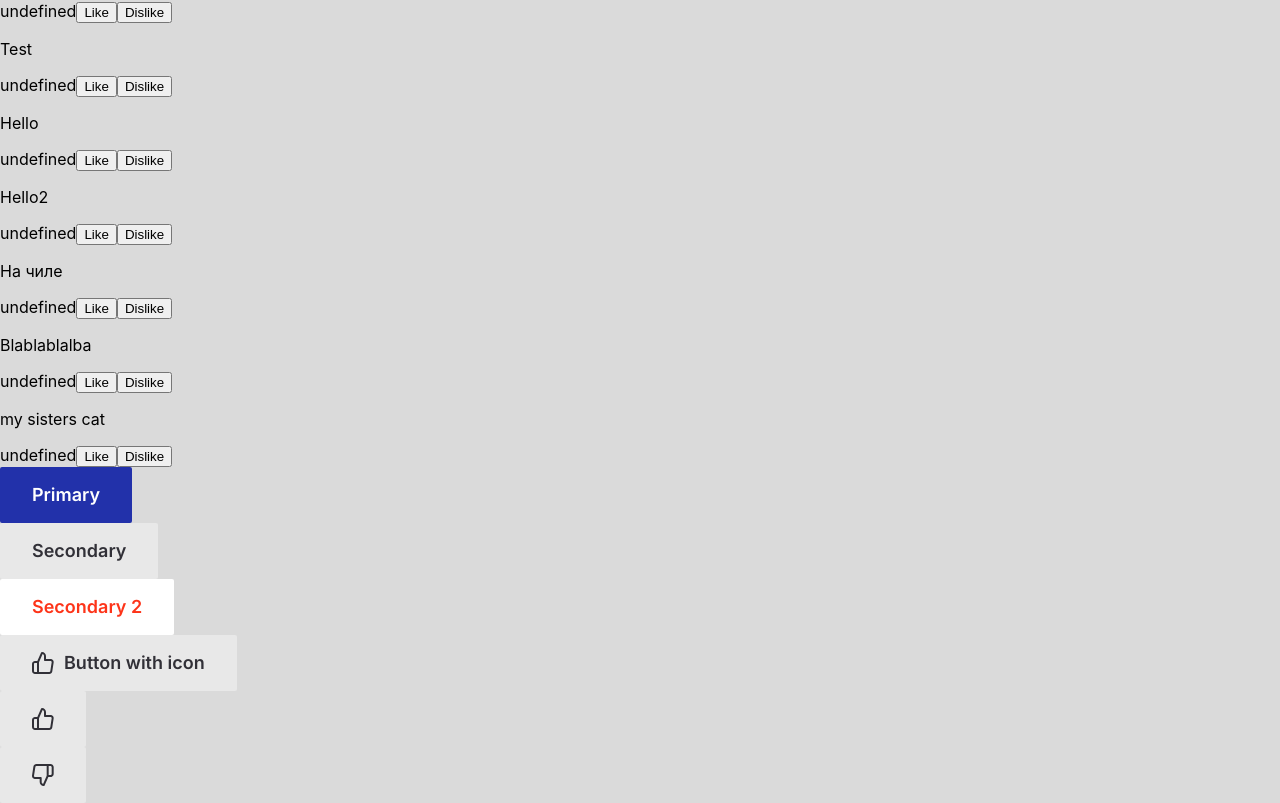
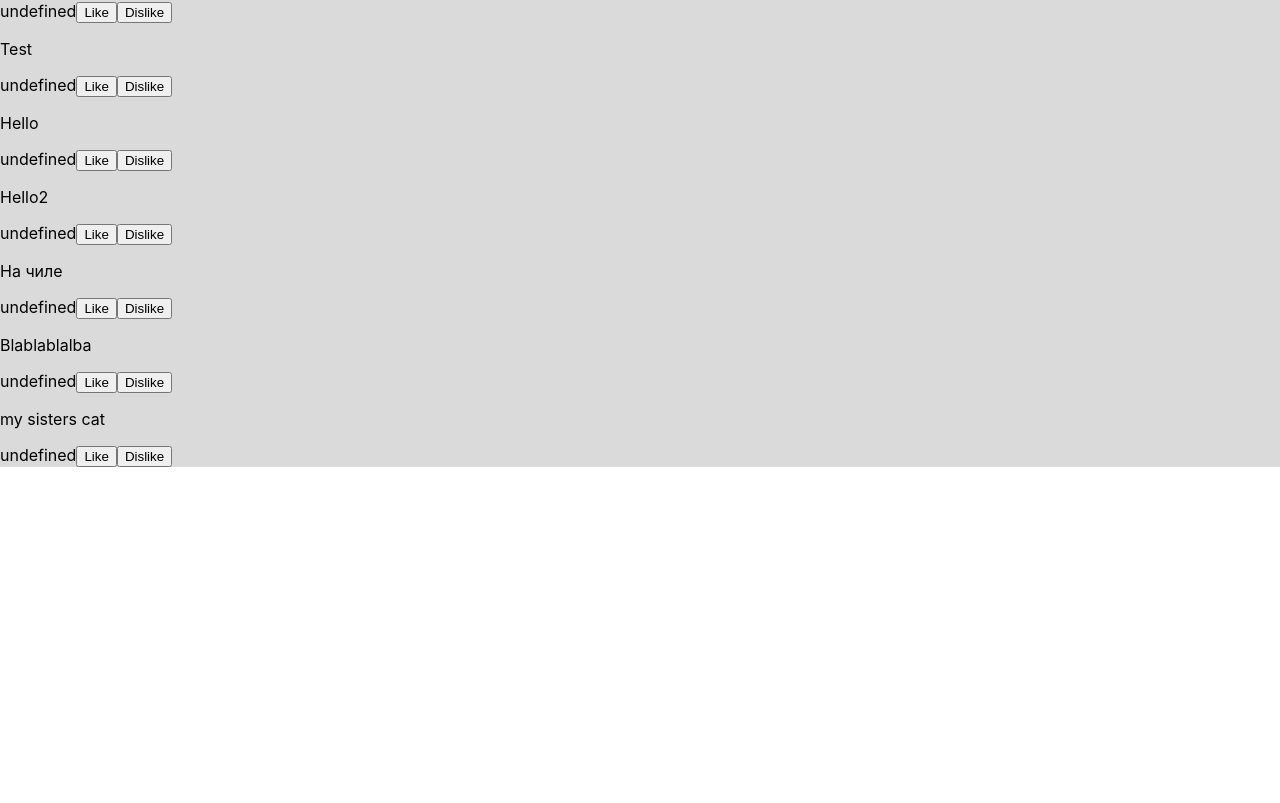
Before and after one commit to DaniilBenyash/tms_blog, a React (Create React App) app: page / in a window 1280 px wide. Shown: the part 273-1076 px from the top of the page. After the commit the page ends 800 px from the top, so only its background shows below. Built offline with nearby package versions, Linux system fonts and the light colour scheme.

Commit message:
refactor: add redux-saga

```diff
--- a/package.json
+++ b/package.json
@@ -15,6 +15,7 @@
     "react-dom": "^18.0.0",
     "react-redux": "^8.0.1",
     "react-scripts": "5.0.1",
+    "redux-saga": "^1.1.3",
     "sass": "^1.51.0",
     "typescript": "^4.6.3",
     "web-vitals": "^2.1.4"
--- a/src/App.tsx
+++ b/src/App.tsx
@@ -24,12 +24,6 @@ function App() {
             </div>
           )
           })}
-        <Button text='Primary' onClick={toggleTheme} className='button--primary' disabled={false}/>
-        <Button text='Secondary' onClick={() => console.log('Text')} className='button--secondary' disabled={false}/>
-        <Button text='Secondary 2' onClick={() => console.log('Text')} className='button--secondary2' disabled={false}/>
-        <Button text='Button with icon' onClick={() => console.log('Text')} className='button--with_icon' disabled={false} icon={<Bookmark />}/>
-        <Button onClick={() => console.log('Text')} className='button--like' disabled={false} icon={<Like />}/>
-        <Button onClick={() => console.log('Text')} className='button--dislike' disabled={false} icon={<Dislike />}/>
     </div>
   );
 }
```
Also changed, not shown: 1 other file (tests, documents, lock files or other folders).
